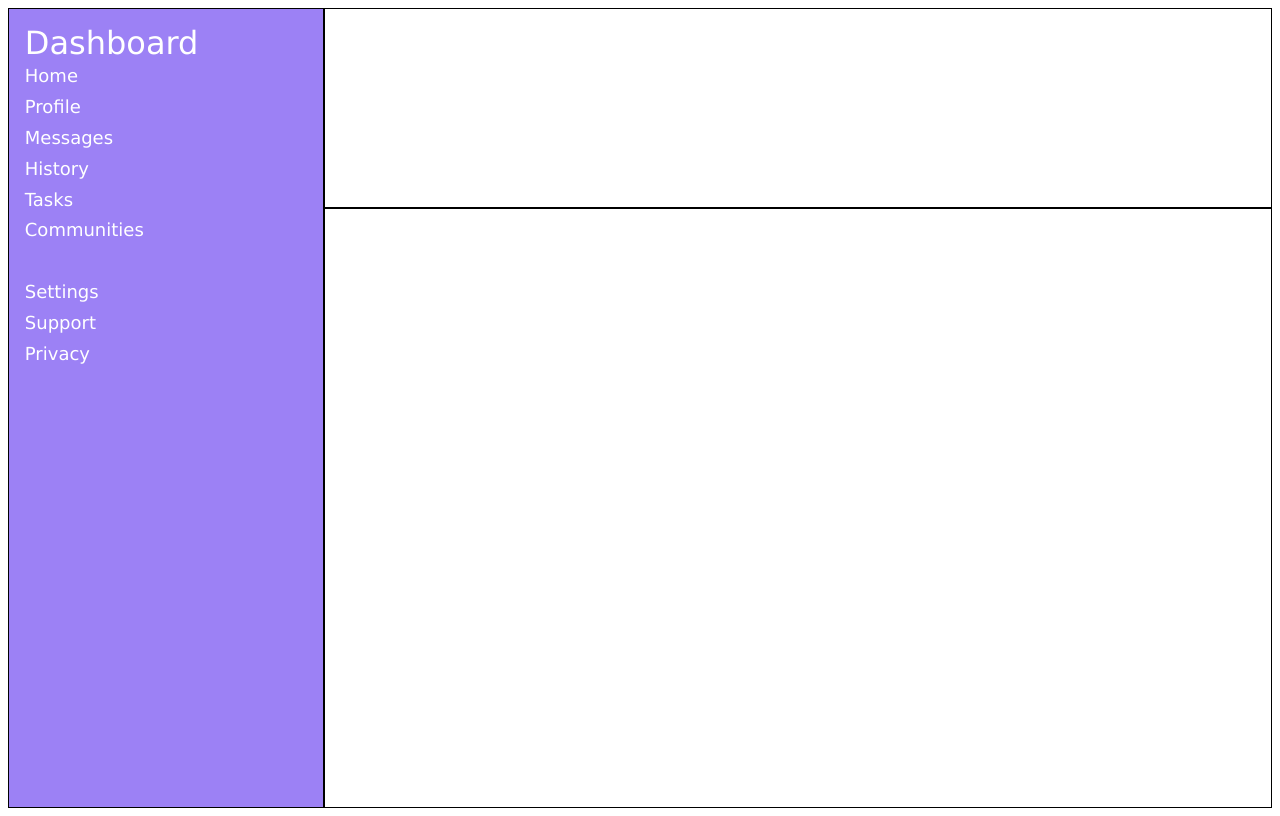
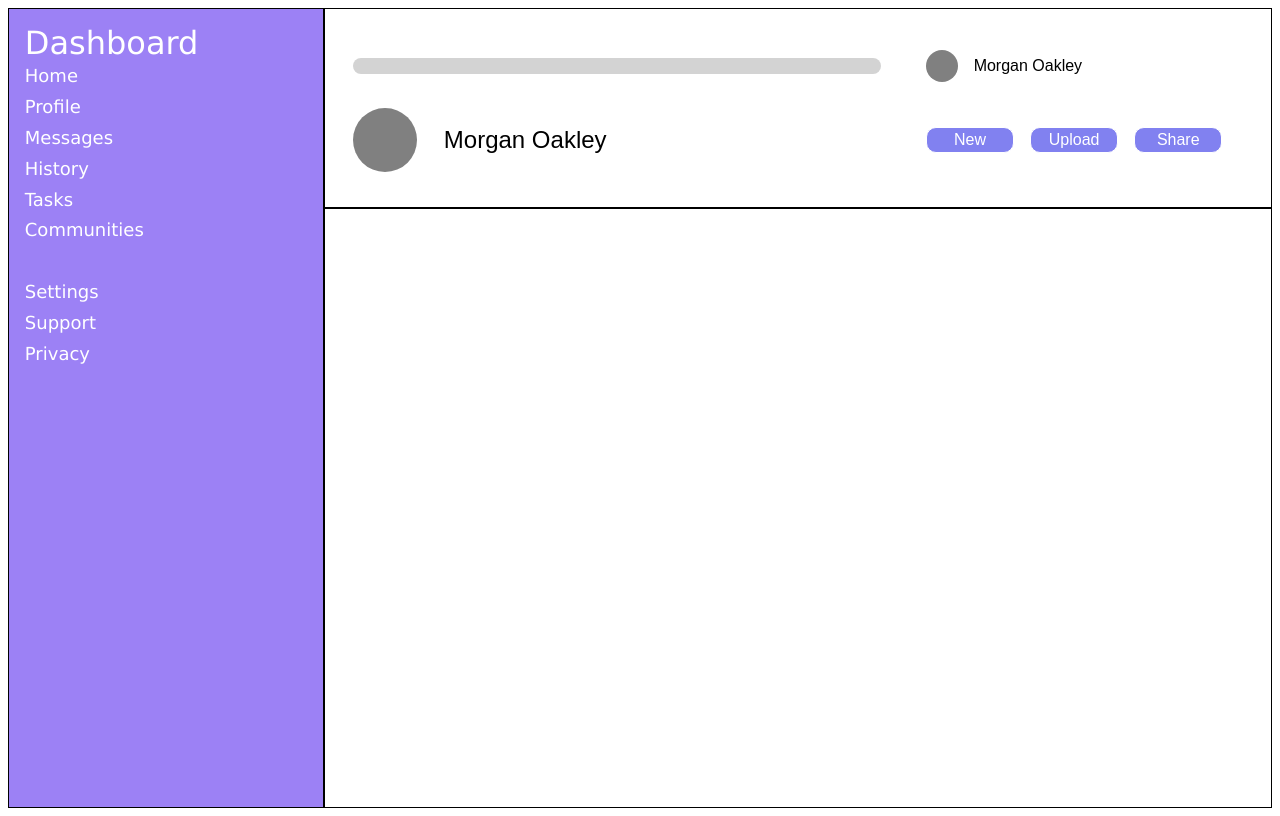
Before and after one commit to arturo9503/admin-dashboard, a plain HTML site: page index.html in a window 1280 px wide. Drawn offline with Linux system fonts and the light colour scheme.

Commit message:
Add header design

```diff
--- a/index.html
+++ b/index.html
@@ -25,7 +25,19 @@
         </div>
         <div id="header">
             <div id="search-bar"></div>
-            <div id="user"></div>
+            <div id="upper-user" class="user">
+                <div id="photo"></div>
+                Morgan Oakley
+            </div>
+            <div id="lower-user" class="user">
+                <div id="photo"></div>
+                Morgan Oakley
+            </div>
+            <div class="action">
+                <div>New</div>
+                <div>Upload</div>
+                <div>Share</div>
+            </div>
         </div>
         <div id="main"></div>
     </div>
--- a/styles.css
+++ b/styles.css
@@ -39,3 +39,63 @@
     font-size: xx-large;
     margin-bottom: 25px;
 }
+
+#header{
+    display: grid;
+    grid-template-rows: 3fr 4fr;
+    grid-template-columns: 5fr 3fr;
+    align-items: center;
+    padding: 3%;
+    gap: 5%;
+    font-family: sans-serif;
+}
+
+#search-bar {
+    grid-row: 1/1;
+    border-radius: 10px;
+    height: 1rem;
+    background-color: lightgrey;
+
+}
+
+#photo{
+    height: 2rem;
+    border-radius: 50%;
+    width: 2rem;
+    background-color: grey;
+}
+
+.user{
+    display: flex;
+    align-items: center;
+    gap: 5%;
+}
+
+#lower-user{
+    font-size: 1.5rem;
+}
+
+#lower-user > #photo{
+    height: 4rem;
+    width: 4rem;
+}
+
+
+
+
+.action{
+    grid-column: 2/2;
+    grid-row: 2/2;
+    display: flex;
+    gap: 5%;
+}
+
+.action > div {
+    border: 1px solid;
+    padding: 1%;
+    width: 5rem;
+    text-align: center;
+    border-radius: 10px;
+    background-color: rgb(129, 129, 240);
+    color: white;
+}
```
